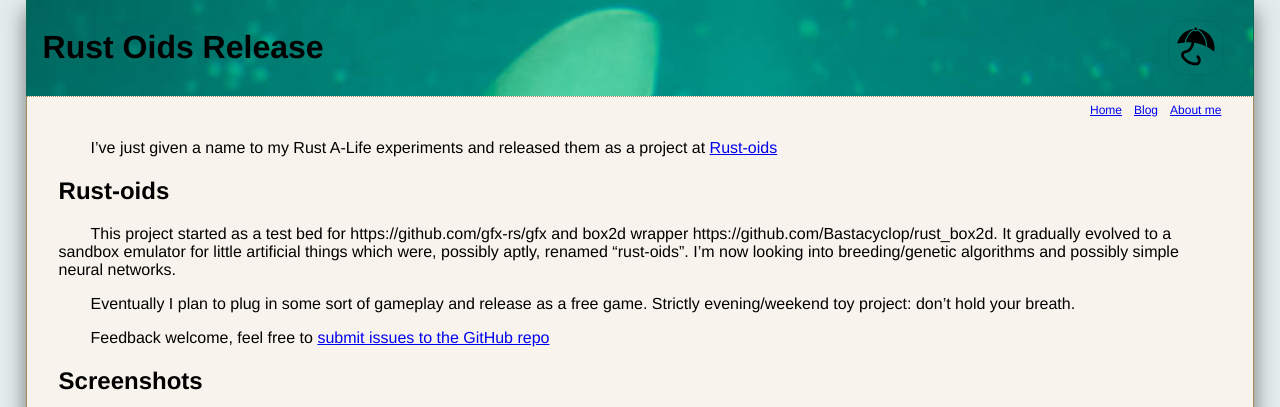
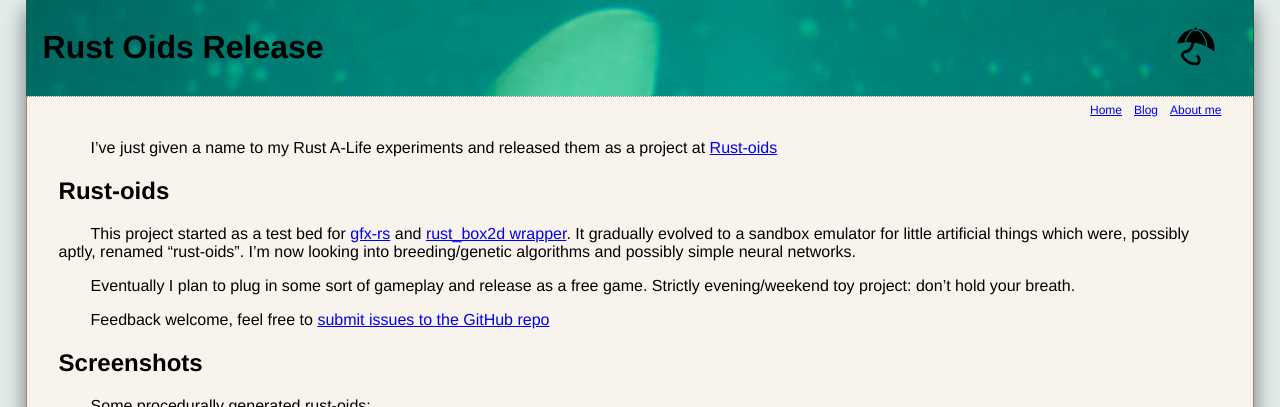
Before and after one commit to itadinanta/itadinanta.github.io, a Jekyll site: the page built from _posts/2016-08-14-rust-oids-release.md, in a window 1280 px wide, cut to the strip 0-407 px from the top of the page. Built offline with Jekyll 4.4.1, drawn with Linux system fonts in a browser that asks for light colours; part of the change alters nothing that is shown.

```diff
--- a/_posts/2016-08-14-rust-oids-release.md
+++ b/_posts/2016-08-14-rust-oids-release.md
@@ -2,7 +2,7 @@ I've just given a name to my Rust A-Life experiments and released them as a proj
 
 ## Rust-oids
 
-This project started as a test bed for https://github.com/gfx-rs/gfx and box2d wrapper https://github.com/Bastacyclop/rust_box2d. It gradually evolved to a sandbox emulator for little artificial things which were, possibly aptly, renamed "rust-oids". I'm now looking into breeding/genetic algorithms and possibly simple neural networks.
+This project started as a test bed for [gfx-rs](https://github.com/gfx-rs/gfx) and [rust_box2d wrapper](https://github.com/Bastacyclop/rust_box2d). It gradually evolved to a sandbox emulator for little artificial things which were, possibly aptly, renamed "rust-oids". I'm now looking into breeding/genetic algorithms and possibly simple neural networks.
 
 Eventually I plan to plug in some sort of gameplay and release as a free game. Strictly evening/weekend toy project: don't hold your breath.
 
```
